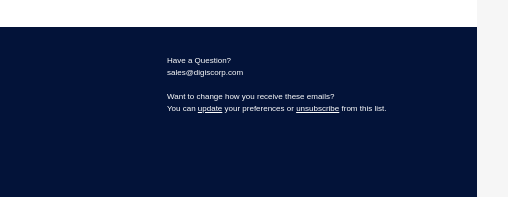
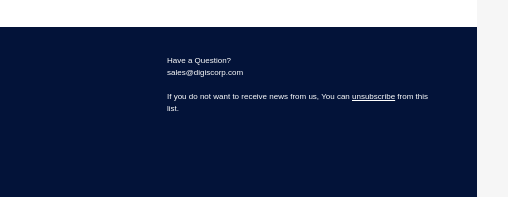
Before and after one commit to MrBarracuda/template-for-email, a plain HTML site: page template.html in a window 1280 px wide. Shown: the part 1818-2015 px from the top of the page, 463-971 px from the left. Drawn offline with Linux system fonts and the light colour scheme; a web font is replaced by a local one.

Commit message:
update unsubscribe link styles and its text

```diff
--- a/template.html
+++ b/template.html
@@ -262,7 +262,7 @@
                                                                 <p style="Margin:0;-webkit-text-size-adjust:none;-ms-text-size-adjust:none;mso-line-height-rule:exactly;font-family:arial, 'helvetica neue', helvetica, sans-serif;line-height:18px;color:#ffffff;font-size:8px; line-height: 12px !important;">Have a Question?<br><a
                                                                         style="text-decoration: none;       color: inherit;"
                                                                         href="mailto:sales@digiscorp.com"
-                                                                >sales@digiscorp.com</a><br><br>Want to change how you receive these emails?<br>You can <a href="#" target="_blank" style="text-decoration: underline; color: white">update</a> your preferences or <a href="{opt-out}" style="text-decoration: underline; color: white; cursor: pointer" target="_blank" rel="noopener">unsubscribe</a> from this list.</p>
+                                                                >sales@digiscorp.com</a><br><br>If you do not want to receive news from us, You can <a style="text-decoration: underline; color: white; cursor: pointer !important;" title="unsubscribe" href="{opt-out}" target="_blank" rel="noopener">unsubscribe</a> from this list.</p>
                                                             </td>
                                                         </tr>
                                                     </table>
```
